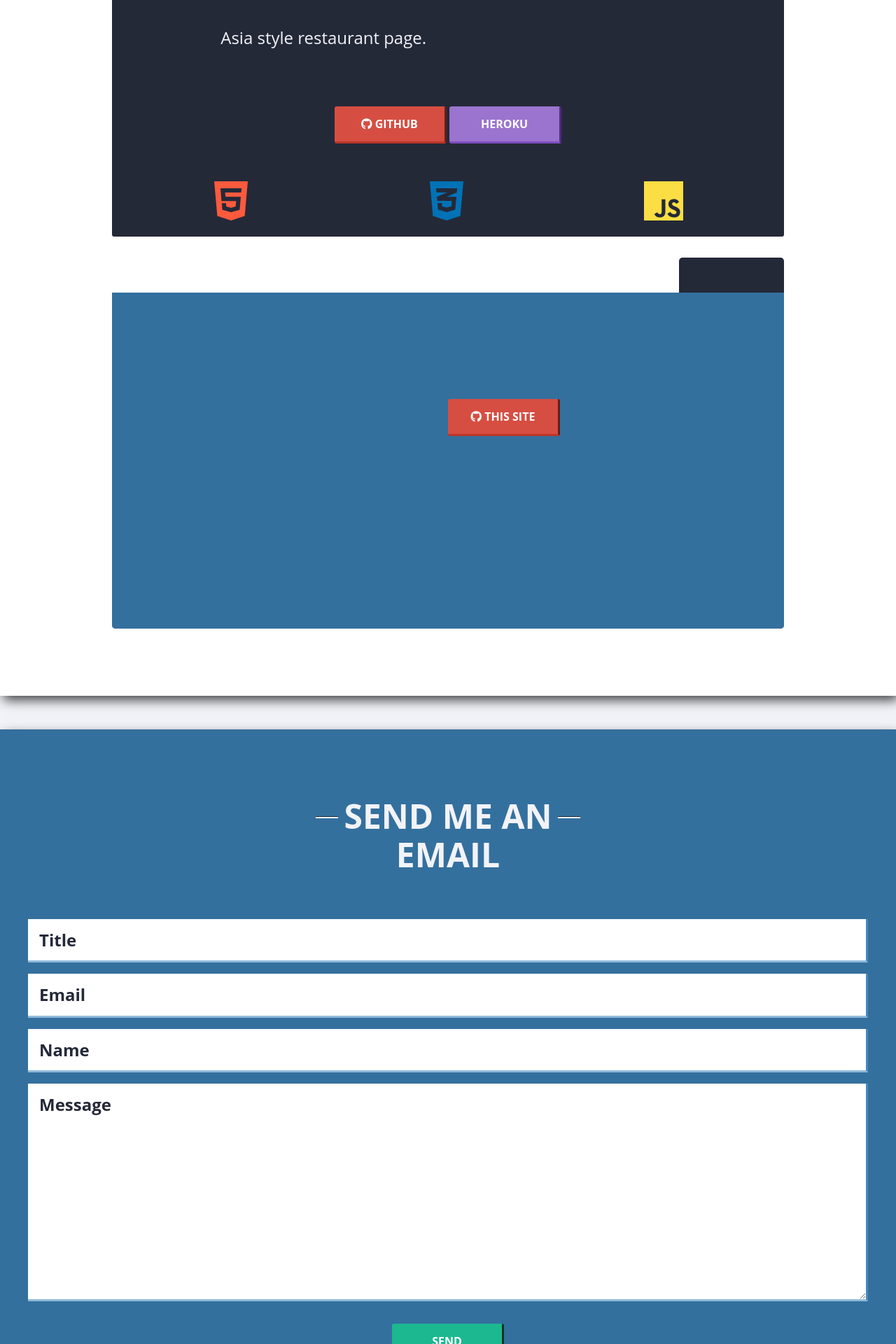
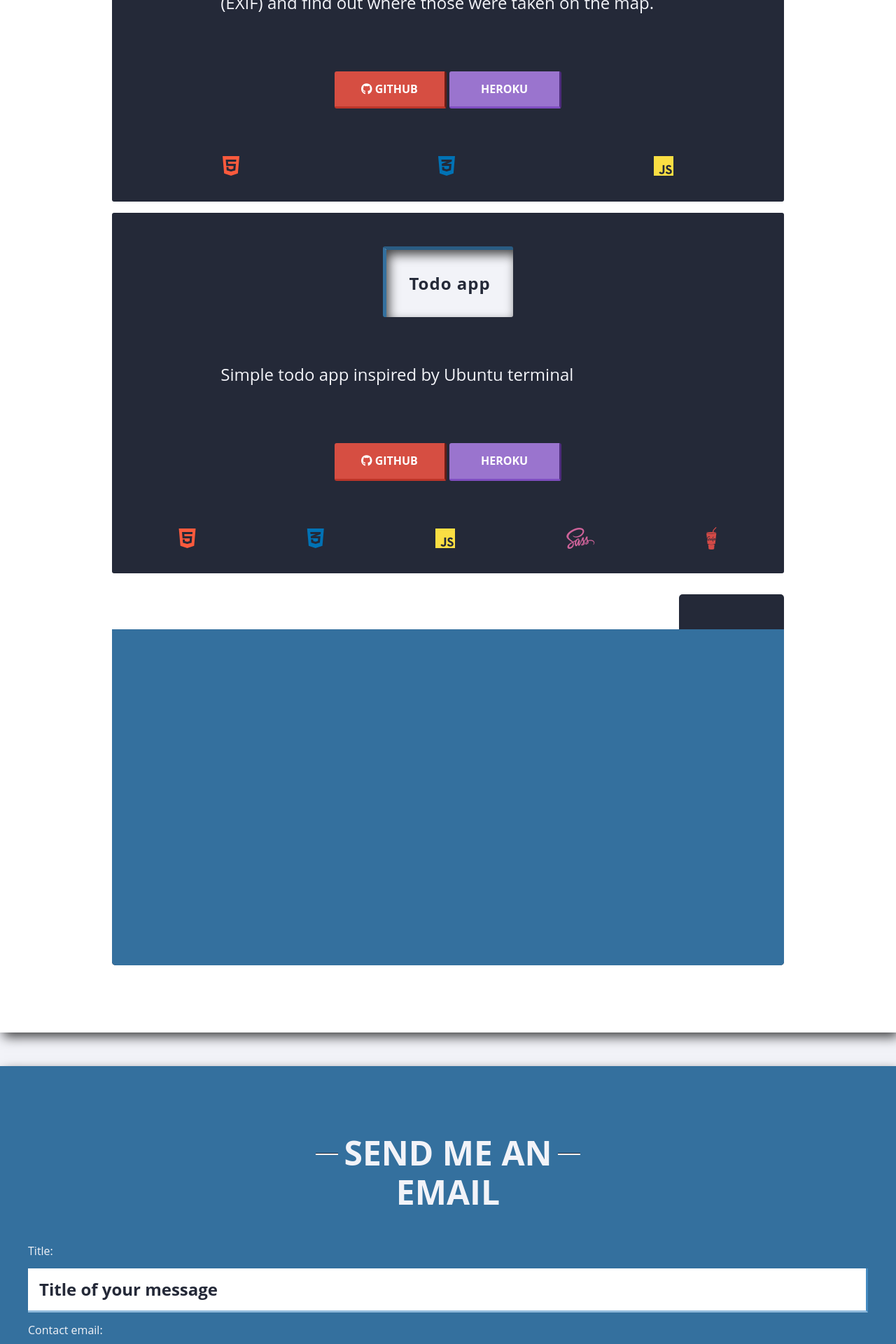
Before and after one commit to DawidGaleziewski/scss-portfolio, a PHP site: page /app/index.html in a window 1280 px wide. Shown: the part 2240-4160 px from the top of the page at 70% size. Run offline with PHP 8.4, Linux system fonts and the light colour scheme; some libraries are stand-ins or nearby versions.

Commit message:
improved layout

```diff
--- a/app/index.html
+++ b/app/index.html
@@ -1,31 +1,26 @@
 <!DOCTYPE html>
 <html lang="en">
   <head>
-    <meta charset="UTF-8">
-    <meta name="viewport" content="width=device-width, initial-scale=1.0">
-    <meta http-equiv="X-UA-Compatible" content="ie=edge">
+    <meta charset="UTF-8" />
+    <meta name="viewport" content="width=device-width, initial-scale=1.0" />
+    <meta http-equiv="X-UA-Compatible" content="ie=edge" />
     <title>Dawid Gałęziewski - Portfolio</title>
 
     <!-- CUSTOM CSS STYLES-->
-	<link rel="stylesheet" href="css/main.css">
+    <link rel="stylesheet" href="css/main.css" />
 
     <!-- FONTAWESOME CDN-->
     <script src="https://kit.fontawesome.com/84ab97e888.js"></script>
 
     <!-- CHANGE BROWSER COLOR -->
     <!-- Browser color - Chrome, Firefox OS and Opera -->
-	<meta name="theme-color" content="#242938">
+    <meta name="theme-color" content="#242938" />
     <!-- Browser color - Windows Phone -->
-	<meta name="msapplication-navbutton-color" content="#242938">
+    <meta name="msapplication-navbutton-color" content="#242938" />
     <!-- Browser color - iOS Safari -->
-	<meta name="apple-mobile-web-app-status-bar-style" content="#242938">
+    <meta name="apple-mobile-web-app-status-bar-style" content="#242938" />
   </head>
   <body>
-
-
-
-
-
     <!-- TABLE OF CONTENTS -->
     <!-- 1. PRELOADER -->
     <!-- 2. NAVIGATION -->
@@ -35,10 +30,6 @@
     <!-- 6. CONTACT SECTION -->
     <!-- 7. FOOTER -->
     <!-- 8. JAVASCRIP IMPORTS -->
-
-
-
-
 
     <!-- 1. PRELOADER START-->
     <div class="preloader">
@@ -50,13 +41,10 @@
     </div>
     <!-- 1. PRELOADER END-->
 
-
-
-
     <!-- 2. NAVIGATION START-->
     <nav class="nav-top">
       <div class="wrapper">
-			<span class = "nav-top__logo">
+        <span class="nav-top__logo">
           <a href="#start-header" class="link">
             <i class="fas fa-home"></i>
           </a>
@@ -64,8 +52,12 @@
 
         <ul id="nav-menu" class="menu">
           <li class="menu__item"><a href="#about" class="link">About me</a></li>
-				<li class="menu__item"><a href="#projects" class="link">Projects</a></li>
-				<li class="menu__item"><a href="#contact" class="link">Contact</a></li>
+          <li class="menu__item">
+            <a href="#projects" class="link">Projects</a>
+          </li>
+          <li class="menu__item">
+            <a href="#contact" class="link">Contact</a>
+          </li>
         </ul>
 
         <div id="nav-top-burger" class="menu-mobile__burger">
@@ -77,36 +69,36 @@
     </nav>
     <!-- 2. NAVIGATION END-->
 
-
-
-
     <!-- 3. HEADER START-->
     <header id="start-header" class="main-header">
-		<h1 class = "main-header__title">
-			Dawid Gałęziewski <br>
+      <h1 class="main-header__title">
+        Dawid Gałęziewski <br />
         <span class="main-header__title--decor">
           Portfolio
         </span>
       </h1>
-		<h2 class = "main-header__ribbon">Front end developer</h2>
-		<a class="btn btn-animate" href="https://www.linkedin.com/in/dawid-ga%C5%82%C4%99ziewski-253969124/">
+      <h2 class="main-header__ribbon">Front end developer</h2>
+      <a
+        class="btn btn-animate"
+        href="https://www.linkedin.com/in/dawid-ga%C5%82%C4%99ziewski-253969124/"
+      >
         <i class="fab fa-linkedin"></i>
         Hire me
       </a>
-		<img class="main-header__image" src="./img-min/macbook.png" alt="pc image">
+      <img
+        class="main-header__image"
+        src="./img-min/macbook.png"
+        alt="pc image"
+      />
       <div class="main-header__background-extend"></div>
     </header>
     <!-- 3. HEADER END-->
 
-
-
-
     <!-- 4. ABOUT SECTION START-->
-	<section id="about" class= "about">
-
-		<h2 class = "title">
+    <section id="about" class="about">
+      <h2 class="title">
         <span class="title--decor">about</span>
-			<br>
+        <br />
         Me
       </h2>
       <p class="about__description">
@@ -118,28 +110,74 @@
     </section>
     <!-- 4. ABOUT SECTION END-->
 
-
-
-
     <!-- 5. PROJECTS SECTION START-->
     <section id="projects" class="projects">
       <h2 class="title">
         <span class="title--decor">Check out</span>
-			<br>
+        <br />
         my projects
       </h2>
       <div class="projects-wrapper">
         <div class="project">
-				<h3 class="project__title">Todo app</h3>
+          <h3 class="project__title">Restaurant</h3>
           <p class="project__description">
-					Simple todo app inspired by Ubuntu terminal
+            Asia style restaurant page.
           </p>
           <div class="media">
-					<a class="btn-git" href="https://github.com/DawidGaleziewski/todoapp-terminal" target="_blank">
+            <a
+              class="btn-git"
+              href="https://github.com/DawidGaleziewski/restaurant-asia"
+              target="_blank"
+            >
               <i class="fab fa-github"></i>
               Github
             </a>
-					<a class="btn-heroku" href="https://terminal-todo.herokuapp.com/app/index.html" target="_blank">
+            <a
+              class="btn-heroku"
+              href="https://asian-restaurant.herokuapp.com/app/index.html"
+              target="_blank"
+            >
+              Heroku
+            </a>
+          </div>
+          <ul class="stack-list">
+            <li class="stack-list__item">
+              <i class="fab fa-html5"></i>
+            </li>
+            <li class="stack-list__item">
+              <i class="fab fa-css3-alt"></i>
+            </li>
+            <li class="stack-list__item">
+              <i class="fab fa-js"></i>
+            </li>
+            <li class="stack-list__item">
+              <i class="fab fa-sass"></i>
+            </li>
+            <li class="stack-list__item">
+              <i class="fab fa-gulp"></i>
+            </li>
+          </ul>
+        </div>
+        <div class="project">
+          <h3 class="project__title">Image geolocation</h3>
+          <p class="project__description">
+            Upload images containing image geolocation metadata (EXIF) and find
+            out where those were taken on the map.
+          </p>
+          <div class="media">
+            <a
+              class="btn-git"
+              href="https://github.com/DawidGaleziewski/imgeolocation"
+              target="_blank"
+            >
+              <i class="fab fa-github"></i>
+              Github
+            </a>
+            <a
+              class="btn-heroku"
+              href="https://dawidgaleziewski.github.io/imgeolocation"
+              target="_blank"
+            >
               Heroku
             </a>
           </div>
@@ -156,16 +194,24 @@
           </ul>
         </div>
         <div class="project">
-				<h3 class="project__title">Restaurant</h3>
+          <h3 class="project__title">Todo app</h3>
           <p class="project__description">
-					Asia style restaurant page.
+            Simple todo app inspired by Ubuntu terminal
           </p>
           <div class="media">
-					<a class="btn-git" href="https://github.com/DawidGaleziewski/restaurant-asia" target="_blank">
+            <a
+              class="btn-git"
+              href="https://github.com/DawidGaleziewski/todoapp-terminal"
+              target="_blank"
+            >
               <i class="fab fa-github"></i>
               Github
             </a>
-					<a class="btn-heroku" href="https://asian-restaurant.herokuapp.com/app/index.html" target="_blank">
+            <a
+              class="btn-heroku"
+              href="https://terminal-todo.herokuapp.com/app/index.html"
+              target="_blank"
+            >
               Heroku
             </a>
           </div>
@@ -179,14 +225,24 @@
             <li class="stack-list__item">
               <i class="fab fa-js"></i>
             </li>
+            <li class="stack-list__item">
+              <i class="fab fa-sass"></i>
+            </li>
+            <li class="stack-list__item">
+              <i class="fab fa-gulp"></i>
+            </li>
           </ul>
         </div>
-			<div class ="folder">
+        <div class="folder">
           <div class="folder-cover">
-					<a class="btn-git" href="https://github.com/DawidGaleziewski/scss-portfolio" target="_blank">
-						<i class="fab fa-github" ></i>
+            <!-- <a
+              class="btn-git"
+              href="https://github.com/DawidGaleziewski/scss-portfolio"
+              target="_blank"
+            >
+              <i class="fab fa-github"></i>
               This site
-					</a>
+            </a> -->
           </div>
           <div class="folder-background"></div>
         </div>
@@ -194,29 +250,63 @@
     </section>
     <!-- 5. PROJECTS SECTION END-->
 
-
-
-
     <!-- 6. CONTACT SECTION START-->
     <section id="contact" class="contact">
       <h2 class="title">
         <span class="title--decor">Send me an</span>
-			<br>
+        <br />
         email
       </h2>
-		<form action="https://formspree.io/dawid.galeziewski.ivanti@gmail.com" method="POST" class="contact-form">
-			<input  class="contact-form__input" type="text" placeholder="Title" name="title"
-			required />
-			<input class="contact-form__input" type="email" placeholder="Email" name="email" required />
-			<input class="contact-form__input" type="text" placeholder="Name" name="name" required />
-			<textarea class="contact-form__input" placeholder="Message" name="message" cols="30" rows="10" required></textarea>
-			<input class = "btn" value="Send" type="submit">
+      <form
+        action="https://formspree.io/dawid.galeziewski.ivanti@gmail.com"
+        method="POST"
+        class="contact-form"
+      >
+        <label class="contact-form__label" for="msg-title">Title:</label>
+        <input
+          id="msg-title"
+          class="contact-form__input"
+          type="text"
+          placeholder="Title of your message"
+          name="title"
+          required
+        />
+        <label class="contact-form__label" for="contact-email"
+          >Contact email:</label
+        >
+        <input
+          id="contact-email"
+          class="contact-form__input"
+          type="email"
+          placeholder="Your email"
+          name="email"
+          required
+        />
+        <label class="contact-form__label" for="contact-name"
+          >Contact name:</label
+        >
+        <input
+          id="contact-name"
+          class="contact-form__input"
+          type="text"
+          placeholder="Your name"
+          name="name"
+          required
+        />
+        <label class="contact-form__label" for="message">Message:</label>
+        <textarea
+          id="message"
+          class="contact-form__input"
+          placeholder="Dear Mr. Dawid. I want to hire you because..."
+          name="message"
+          cols="30"
+          rows="10"
+          required
+        ></textarea>
+        <input class="btn" value="Send" type="submit" />
       </form>
     </section>
     <!-- 6. CONTACT SECTION END-->
-
-
-
 
     <!-- 7. FOOTER START-->
     <footer class="footer">
@@ -224,13 +314,8 @@
     </footer>
     <!-- 7. FOOTER END-->
 
-
-
-
-
     <!-- 8. JAVASCRIP IMPORTS START -->
     <script src="./js/index.min.js"></script>
     <!-- 8. JAVASCRIP IMPORTS END -->
-
   </body>
 </html>
--- a/app/scss/global/_breakpoints.scss
+++ b/app/scss/global/_breakpoints.scss
@@ -4,34 +4,37 @@ BREAKPOINTS
 
 @mixin screen-type($point) {
   @if $point == phone-small {
-      @media screen and (max-width: 400px){ @content ; }
+    @media screen and (max-width: 400px) {
+      @content;
     }
-
-   @else if $point == phone-medium {
-      @media screen and (min-width: 599px){ @content ; }
+  } @else if $point == phone-medium {
+    @media screen and (min-width: 599px) {
+      @content;
     }
-
-   @else if $point == phone-medium-landscape {
-      @media screen and (min-width: 599px) and (min-height: 420px){ @content ; }
+  } @else if $point == phone-medium-landscape {
+    @media screen and (min-width: 599px) and (min-height: 420px) {
+      @content;
     }
-
-    @else if $point == tablet-portrait {
-      @media screen and (min-width: 600px) { @content ; }
+  } @else if $point == tablet-portrait {
+    @media screen and (min-width: 600px) {
+      @content;
     }
-     @else if $point == tablet-landscape {
-      @media screen and (min-width: 900px) { @content ; }
+  } @else if $point == tablet-landscape {
+    @media screen and (min-width: 900px) {
+      @content;
     }
-    @else if $point == desktop {
-      @media screen and (min-width: 1200px)  { @content ; }
+  } @else if $point == desktop {
+    @media screen and (min-width: 1200px) {
+      @content;
     }
-   @else if $point == big-desktop {
-      @media screen and (min-width: 1800px)  { @content ; }
-
+  } @else if $point == big-desktop {
+    @media screen and (min-width: 1800px) {
+      @content;
+    }
   }
 }
 
 //  usage example"
 
-@include screen-type(phone-medium-landscape){
-
+@include screen-type(phone-medium-landscape) {
 }
--- a/app/scss/layout/_contact.scss
+++ b/app/scss/layout/_contact.scss
@@ -7,11 +7,16 @@
   background-color: $color-secondary;
   color: $color-light;
 
-    &-form{
+  &-form {
     margin: 0 $margin-medium;
 
-        @include screen-type(phone-medium-landscape){
+    @include screen-type(phone-medium-landscape) {
       max-width: $section-width-desktop;
+    }
+
+    &__label {
+      display: block;
+      text-align: left;
     }
 
     &__input {
@@ -21,17 +26,17 @@
       width: 100%;
       padding: 1rem;
       border-right: 3px solid lighten($color-secondary, 10%);
-            border-bottom: 3px solid lighten($color-secondary, 30%);;
+      border-bottom: 3px solid lighten($color-secondary, 30%);
       font-size: 1.5rem;
 
-            &::placeholder{
+      &::placeholder {
         color: $color-primary;
         font-weight: bold;
       }
 
       &:focus {
         color: $color-light;
-                background-color: $color-primary
+        background-color: $color-primary;
       }
     }
 
--- a/app/scss/layout/_portfolio.scss
+++ b/app/scss/layout/_portfolio.scss
@@ -2,19 +2,15 @@
 @import '../elements/buttons';
 @import '../global/variables';
 
-
-
-
-
 $color-folder-primary: $color-primary;
 $color-folder-secondary: $color-secondary;
 
-.projects{
+.projects {
   @extend %section;
 
   background-color: #fff;
 
-    @include screen-type(phone-medium-landscape){
+  @include screen-type(phone-medium-landscape) {
     max-width: $section-width-desktop;
     margin: 0 auto;
     padding-bottom: 5rem;
@@ -25,10 +21,9 @@ $color-folder-secondary: $color-secondary;
 
     margin: 0 auto;
 
-        @include screen-type(phone-medium-landscape){
+    @include screen-type(phone-medium-landscape) {
       max-width: 60rem;
     }
-
 
     .project {
       padding: 2rem 1rem;
@@ -41,41 +36,22 @@ $color-folder-secondary: $color-secondary;
       margin: $margin-small auto;
       border-radius: 3px;
 
-            &__title{
+      &__title {
         position: relative;
         font-size: $size-description;
         text-align: center;
         background-color: $color-light;
-                width: 10rem;
-                height: 10rem;
-                display: block;
-                line-height: 8.5rem;
+        // width: 10rem;
+        display: inline-block;
+        line-height: 2rem;
+        letter-spacing: 1px;
         color: $color-primary;
-                border-radius: 200px;
-                padding: 0.5rem;
+        border-radius: 3px;
+        padding: $padding-medium;
         margin: $margin-small auto;
-                border: 5px solid $color-secondary;
-
-                &::after {
-                    position: absolute;
-                    content: '';
-                    right: -70px;
-                    width: 50px;
-                    height: 1px;
-                    background-color: $color-secondary;
-                    top: 51%;
-                }
-
-                &::before {
-                    position: absolute;
-                    content: '';
-                    left: -70px;
-                    width: 50px;
-                    height: 1px;
-                    background-color: $color-secondary;
-                    top: 51%;
-                }
-
+        border-top: 5px solid #2a5c83;
+        border-left: 5px solid $color-secondary;
+        box-shadow: inset 4px 7px 16px -1px rgba(0, 0, 0, 0.75);
       }
 
       &__description {
@@ -84,7 +60,7 @@ $color-folder-secondary: $color-secondary;
         line-height: 1.5;
         color: $color-light;
 
-                @include screen-type(desktop){
+        @include screen-type(desktop) {
           max-width: 70%;
           margin: $margin-large auto;
         }
@@ -106,10 +82,16 @@ $color-folder-secondary: $color-secondary;
             color: $color-css;
           }
 
-                    .fa-js{
+          .fa-js {
             color: $color-js;
           }
 
+          .fa-sass {
+            color: #cf639a;
+          }
+          .fa-gulp {
+            color: #d34a47;
+          }
         }
       }
 
@@ -134,13 +116,12 @@ $color-folder-secondary: $color-secondary;
       height: 40vw;
       position: relative;
 
-            @include screen-type(phone-medium-landscape){
+      @include screen-type(phone-medium-landscape) {
         max-width: 60rem;
         max-height: 30rem;
       }
 
-            .folder-cover{
-
+      .folder-cover {
         .btn-git {
           @include button-theme($color-complementary);
           display: inline-block;
@@ -156,7 +137,7 @@ $color-folder-secondary: $color-secondary;
         background-color: $color-folder-secondary;
         transition: transform 1s, box-shadow 0.5s;
 
-                @include screen-type(phone-medium-landscape){
+        @include screen-type(phone-medium-landscape) {
           max-width: 60rem;
           max-height: 30rem;
         }
@@ -171,7 +152,7 @@ $color-folder-secondary: $color-secondary;
         height: 100%;
         background-color: $color-folder-primary;
 
-                &::after{
+        &::after {
           position: absolute;
           content: '';
           width: 150px;
@@ -186,10 +167,9 @@ $color-folder-secondary: $color-secondary;
   }
 }
 
-
 // Folder animation
 @keyframes show-section {
-    from{
+  from {
     opacity: 0;
   }
 
@@ -199,30 +179,28 @@ $color-folder-secondary: $color-secondary;
 }
 
 @keyframes open-folder {
-
   0% {
-        transform:translate(0px,0px) skew(0deg) scale(1, 1);
+    transform: translate(0px, 0px) skew(0deg) scale(1, 1);
   }
 
-    50%{
+  50% {
     transform: translate(-10px, 15px) skew(10deg) scale(1, 0.9);
     transition: transform 1s, box-shadow 0.5s;
-        -webkit-box-shadow: 2px -44px 28px -6px rgba(240,231,60,.7);
-        -moz-box-shadow: 2px -44px 28px -6px rgba(240,231,60,0.7);
-        box-shadow: 2px -44px 28px -6px rgba(240,231,60,0.7);
+    -webkit-box-shadow: 2px -44px 28px -6px rgba(240, 231, 60, 0.7);
+    -moz-box-shadow: 2px -44px 28px -6px rgba(240, 231, 60, 0.7);
+    box-shadow: 2px -44px 28px -6px rgba(240, 231, 60, 0.7);
     transform: translate(-25px, 15px) skew(10deg) scale(1, 0.9);
     transition: transform 1s, box-shadow 0.5s;
   }
 
   100% {
-        transform:translate(0px,0px) skew(0deg) scale(1, 1);
+    transform: translate(0px, 0px) skew(0deg) scale(1, 1);
   }
 }
 
-
 //   icons pop-up animations
 @keyframes popup {
-    0%{
+  0% {
     transform: scale(1);
   }
 
@@ -230,7 +208,7 @@ $color-folder-secondary: $color-secondary;
     transform: scale(2.2) rotate(20deg);
   }
 
-    100%{
+  100% {
     transform: scale(2) rotate(0deg);
   }
 }
```
Also changed, not shown: app/pre-js/index.js (+5 -11 lines), app/css/main.css, app/img-min/asian-rest.png (added), app/img-min/webpack.png (added), app/js/index.min.js, 1 other file. Lines whose indentation alone changed are shown as unchanged.
